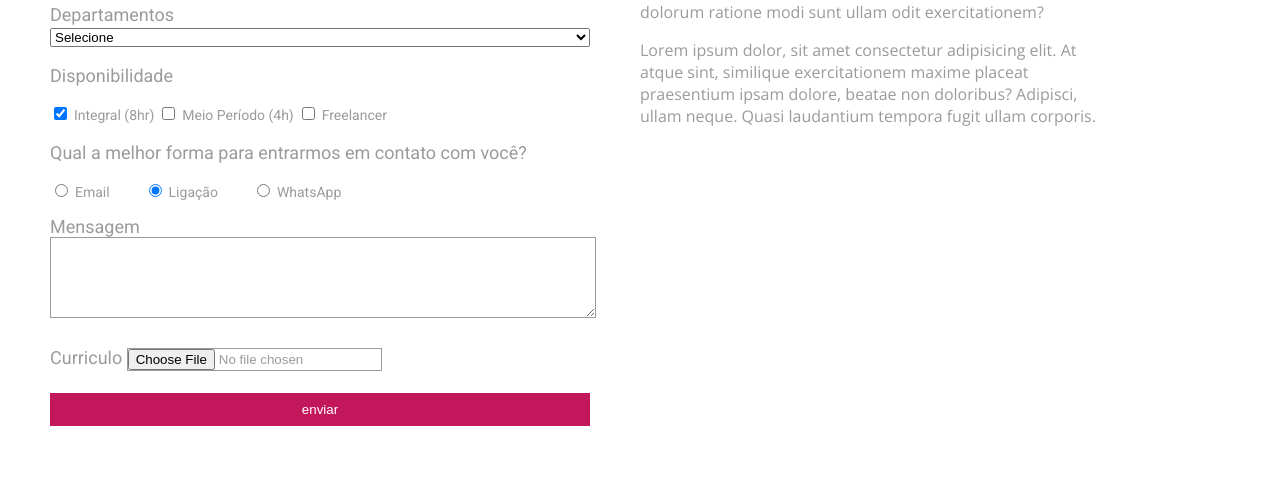
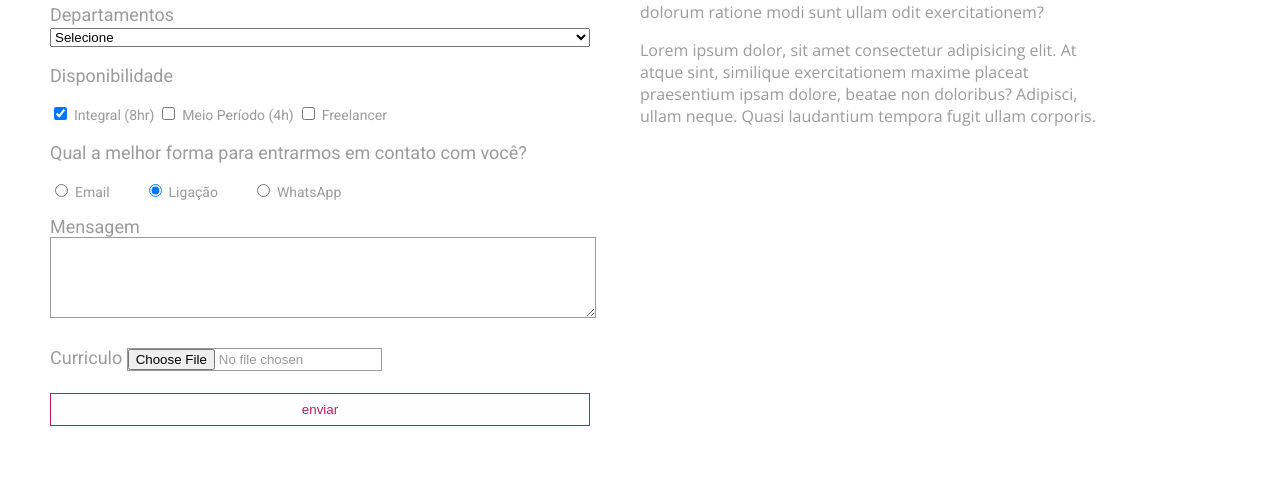
Before and after one commit to hccazado/Shoes, a plain HTML site: page trabalhe.html in a window 1280 px wide. In both pictures the pointer is over the button "enviar". Shown: the part 458-942 px from the top of the page. Drawn offline with nearby package versions, Linux system fonts and the light colour scheme.

Commit message:
atualizando projeto

```diff
--- a/css/style_trabalhe.css
+++ b/css/style_trabalhe.css
@@ -127,6 +127,13 @@ content .wrapper .formulario .button_enviar{
     height: 33px;
     margin-top: 22px;;
     width: 100%;
+    transition:
+        background-color 3s, color 3s;
+}
+
+content .wrapper .formulario .button_enviar:hover{
+    background-color: #fff;
+    color: #C2185B;
 }
 
 content .wrapper .sobre{
```
